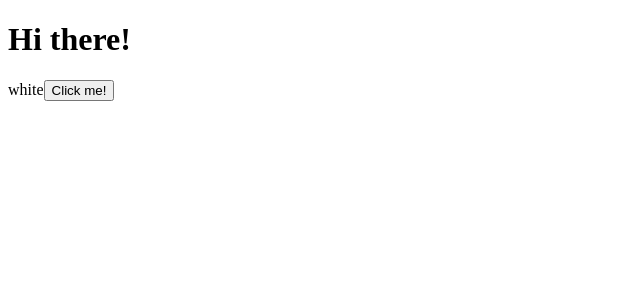
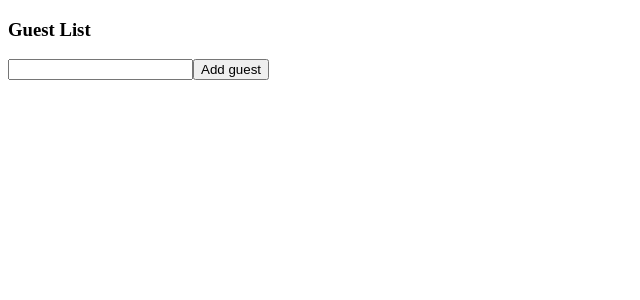
Before and after one commit to razvanr91/rts, a React (Create React App) app: page / in a window 1280 px wide. Shown: the top 300 px of the page, without its empty margins (0-640 px from the left). Built offline with nearby package versions, Linux system fonts and the light colour scheme.

Commit message:
Create guest list component

```diff
--- a/src/index.tsx
+++ b/src/index.tsx
@@ -1,11 +1,11 @@
 import ReactDOM from "react-dom";
 import { ChildAsFC } from "./props/Child";
+import GuestList from "./state/GuestList";
 
 const App = () => {
 	return (
 		<div>
-			<h1>Hi there!</h1>
-			<ChildAsFC color="white" onClick={() => console.log("click")} />
+			<GuestList />
 		</div>
 	);
 };
--- /dev/null
+++ b/src/state/GuestList.tsx
@@ -0,0 +1,22 @@
+import React from "react";
+import { useState } from "react";
+
+const GuestList: React.FC = () => {
+	const [name, setName] = useState("");
+
+	return (
+		<div>
+			<h3>Guest List</h3>
+
+			<input
+				value={name}
+				onChange={(e) => {
+					setName(e.target.value);
+				}}
+			/>
+			<button>Add guest</button>
+		</div>
+	);
+};
+
+export default GuestList;
```
